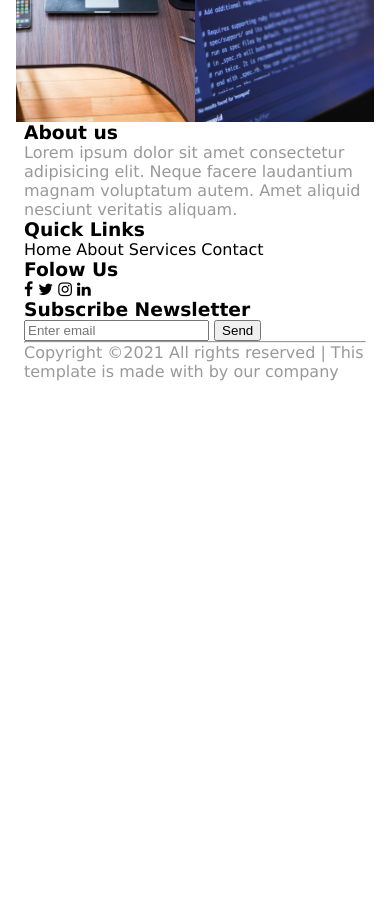
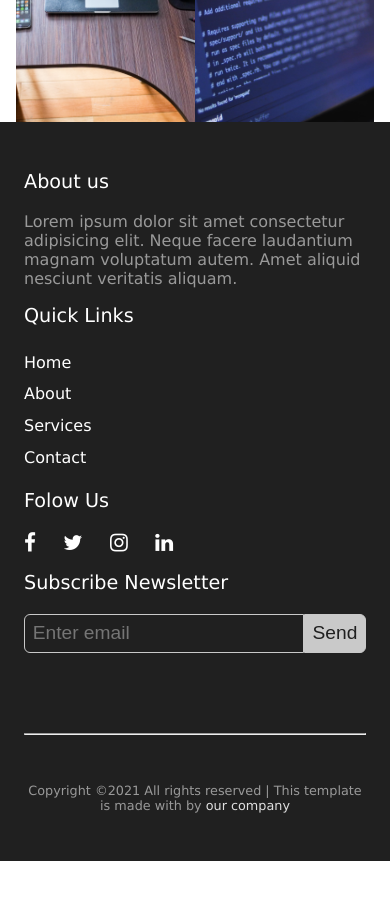
Before and after one commit to MariusCodeAcademy/JS3_Dogger, a plain HTML site: page index.html in a window 390 px wide. Shown: the part 6200-7100 px from the top of the page. Drawn offline with Linux system fonts and the light colour scheme.

Commit message:
footer mobile done

```diff
--- a/css/sections/footer.css
+++ b/css/sections/footer.css
@@ -6,4 +6,78 @@
   --primary: #a2c0be;
   --primary-hover: #769694;
   --dark: rgb(32, 32, 32);
+  --white: #fff;
 }
+
+.footer {
+  background-color: var(--dark);
+  color: var(--white);
+  padding: 3rem 0;
+}
+
+.footer-grid {
+  display: grid;
+  gap: 1rem;
+}
+
+.footer-nav__link {
+  display: block;
+  padding: 0.4em 0;
+}
+
+.footer__social__link {
+  padding-right: 1em;
+  font-size: 1.3rem;
+}
+
+/* Newsleter block */
+.footer__newsletter__block {
+  display: flex;
+}
+.footer__newsletter__input-inline {
+  background-color: transparent;
+  border: 1px solid var(--text-color-light);
+  font-size: 1.2rem;
+  padding: 0.4em;
+  color: var(--primary);
+  border-top-left-radius: 6px;
+  border-bottom-left-radius: 6px;
+  flex-grow: 1;
+  flex-shrink: 1;
+  width: 70%;
+}
+
+.footer__newsletter__btn-inline {
+  border-top-right-radius: 6px;
+  border-bottom-right-radius: 6px;
+  background-color: var(--text-color-light);
+  color: var(--dark);
+  font-size: 1.2rem;
+  border: 1px solid var(--text-color-light);
+  padding: 0.4em;
+  flex-basis: 60px;
+}
+
+.footer__title {
+  font-size: 1.2rem;
+  margin-bottom: 1em;
+  font-weight: normal;
+}
+
+.footer__hr {
+  margin-top: 4rem;
+  margin-bottom: 2rem;
+}
+
+.footer__copy {
+  font-size: 0.8rem;
+  text-align: center;
+}
+
+.footer__copy a {
+  color: #dfdfdf;
+  transition: color 0.2s;
+}
+.footer__copy a:hover {
+  color: var(--white);
+}
--- a/index.html
+++ b/index.html
@@ -25,13 +25,13 @@
     <div class="container">
       <header class="header">
         <a class="main-logo" href="/">Dogger<span>.</span></a>
-        <nav class="main-nav">
+        <nav id="main-nav" class="main-nav">
           <a href="#" class="main-nav__link">Home</a>
           <a href="#" class="main-nav__link">About</a>
           <a href="#" class="main-nav__link">Services</a>
           <a href="#" class="main-nav__link">Contact</a>
         </nav>
-        <i class="fa fa-bars main-nav-toggle"></i>
+        <i id="main-nav-toggle" class="fa fa-bars main-nav-toggle"></i>
       </header>
 
       <section class="hero">
@@ -269,7 +269,7 @@
     <!-- footer  -->
 
     <footer class="footer">
-      <div class="container">
+      <div class="container footer-grid">
         <div class="footer__about">
           <h3 class="footer__title">About us</h3>
           <p class="footer__text">
@@ -310,8 +310,7 @@
               class="footer__newsletter__input-inline"
               type="text"
               placeholder="Enter email"
-            />
-            <button class="footer__newsletter__input-inline">Send</button>
+            /><button class="footer__newsletter__btn-inline">Send</button>
           </div>
         </div>
 
@@ -323,5 +322,16 @@
         </p>
       </div>
     </footer>
+
+    <script>
+      document
+        .getElementById("main-nav-toggle")
+        .addEventListener("click", toggleNav);
+      const mainNav = document.getElementById("main-nav");
+
+      function toggleNav() {
+        mainNav.classList.toggle("active");
+      }
+    </script>
   </body>
 </html>
```
